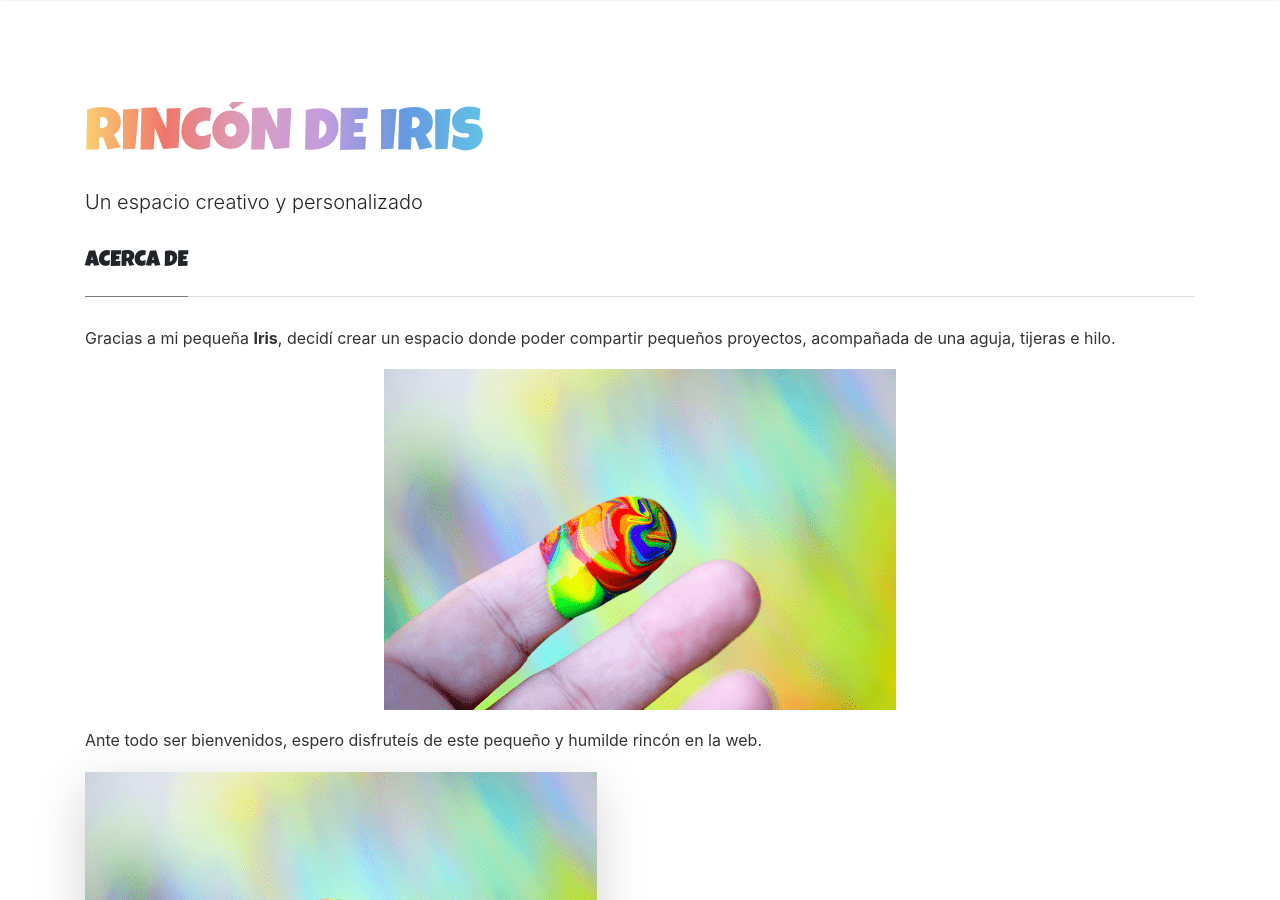
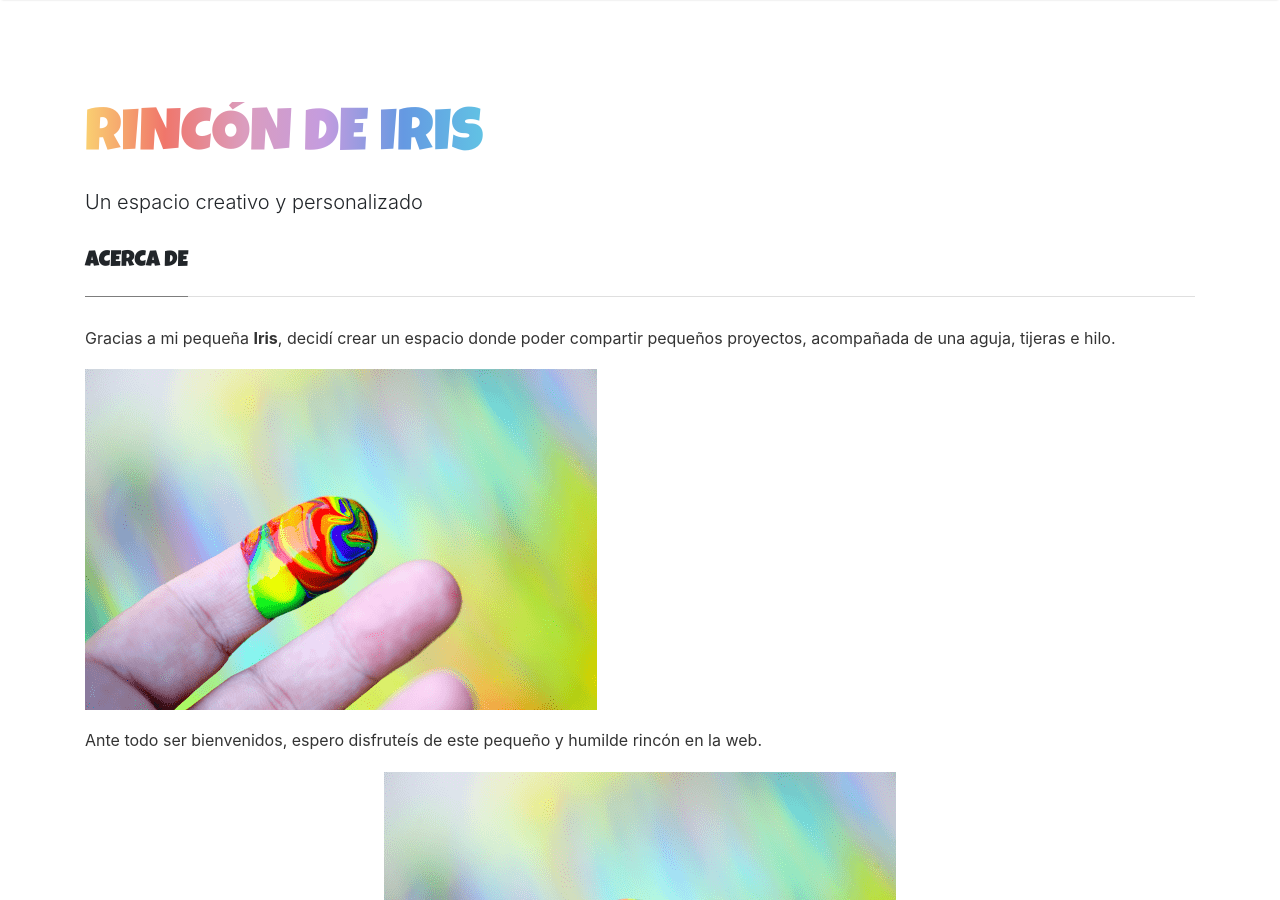
Before and after one commit to Lordpedal/rincondeiris, a Jekyll site: the page built from _pages/about.md, in a window 1280 px wide and 900 px high. Built offline with Jekyll 4.4.1, drawn with Linux system fonts in a browser that asks for light colours; nearby versions of some CDN libraries.

Commit message:
Actualización dom 30 mar 2025 09:42:00 CEST

```diff
--- a/_pages/about.md
+++ b/_pages/about.md
@@ -7,11 +7,11 @@
 
 Gracias a mi pequeña **Iris**, decidí crear un espacio donde poder compartir pequeños proyectos, acompañada de una aguja, tijeras e hilo.
 
-![Avatar](/assets/images/avatar.png){:style="display:block; margin-left:auto; margin-right:auto"}
+![Avatar](/assets/images/avatar.png){:style="margin-left:auto; margin-right:auto"}
 
 Ante todo ser bienvenidos, espero disfruteís de este pequeño y humilde rincón en la web.
 
-<img class="shadow-lg" src="{{site.baseurl}}/assets/images/avatar.png" align="middle" alt="Un espacio creativo y personalizado" />
+![Avatar](/assets/images/avatar.png){:style="display:block; margin-left:auto; margin-right:auto"}
 
 <div class="row justify-content-between">
 	<div class="col-md-8 pr-5">
```
